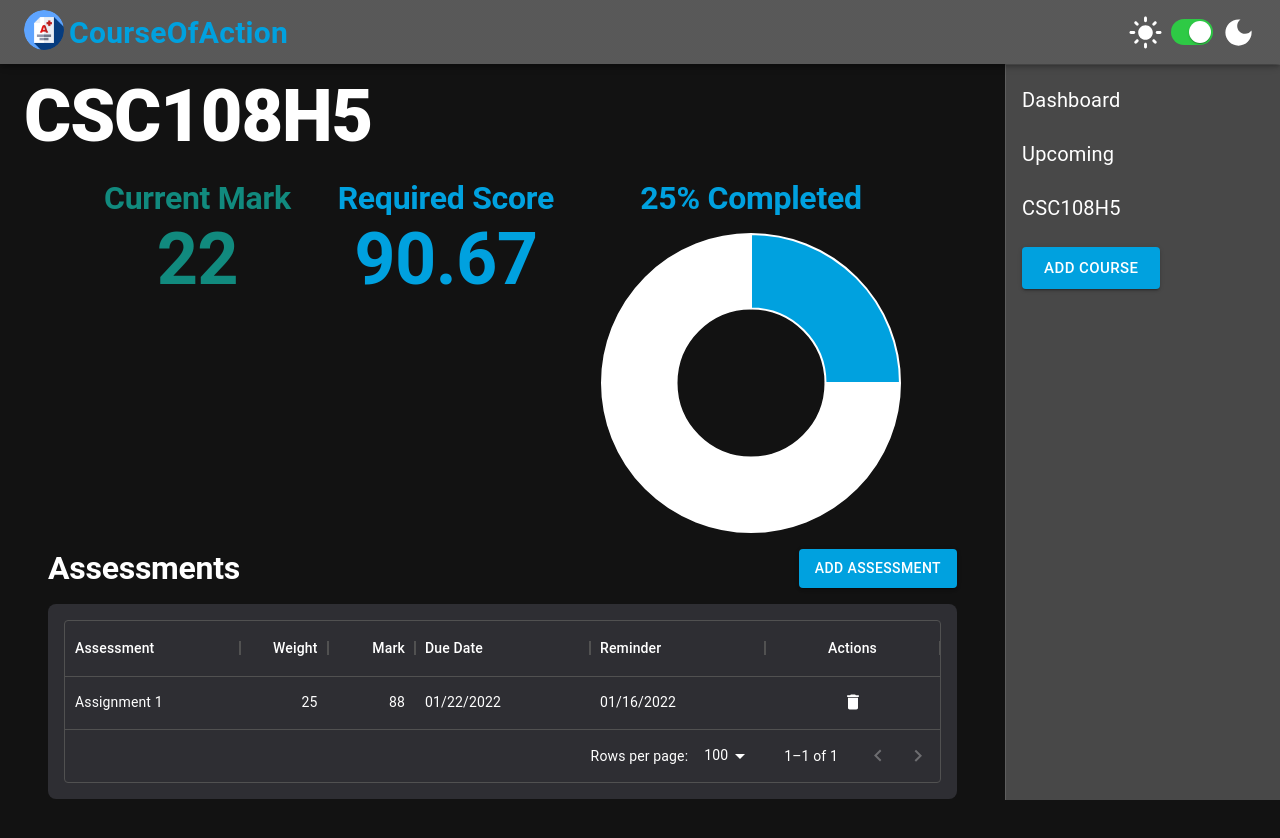
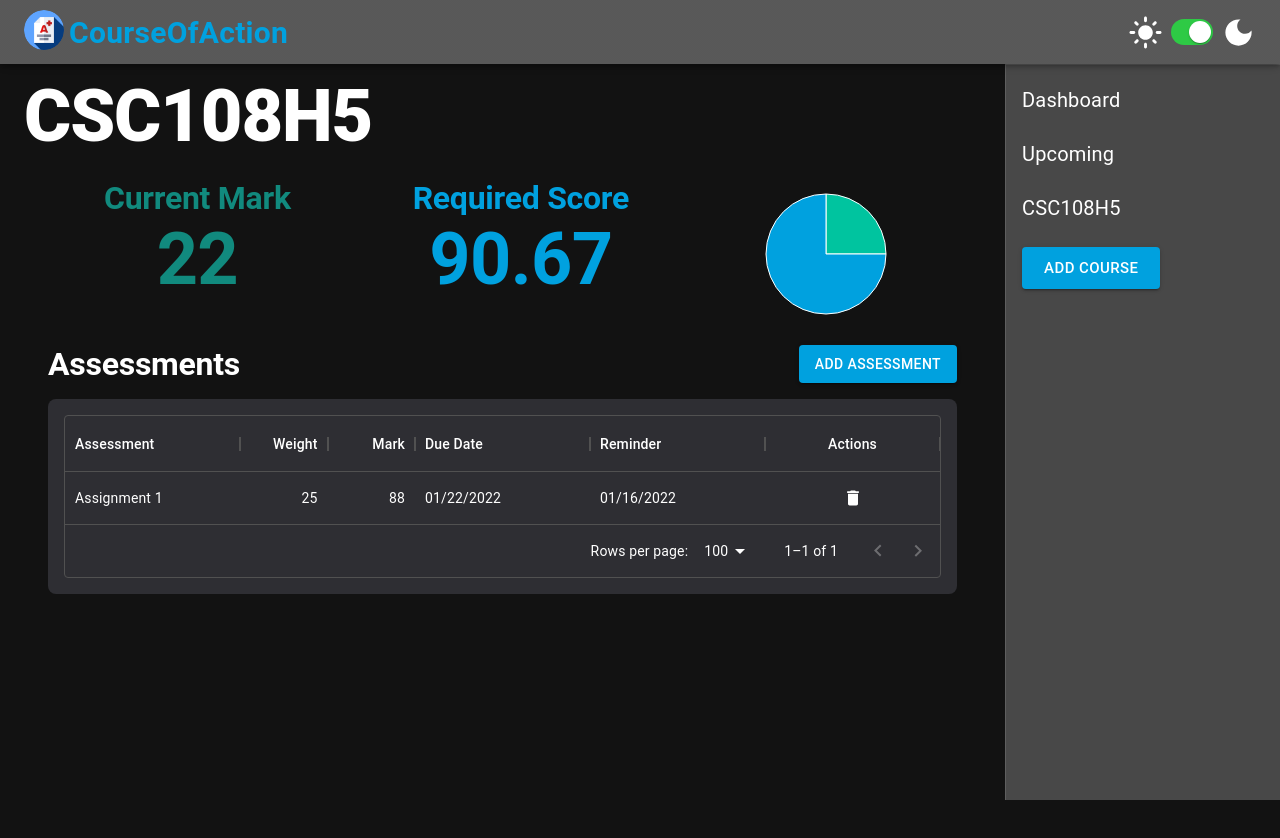
Before and after one commit to utmgdsc/CourseOfAction, a React (Create React App) app in the folder frontend/: page / in a window 1280 px wide. After the commit the page ends 800 px from the top, so only its background shows below. Built offline with nearby package versions, Linux system fonts and the light colour scheme.

Commit message:
Added a working graph with tooltip fixed required score glitch

```diff
--- a/frontend/package.json
+++ b/frontend/package.json
@@ -16,14 +16,13 @@
     "@types/node": "^16.11.21",
     "@types/react": "^17.0.38",
     "@types/react-dom": "^17.0.11",
-    "chart.js": "^3.7.1",
     "react": "^17.0.2",
-    "react-chartjs-2": "^4.0.1",
     "react-cookie": "^4.1.1",
     "react-dom": "^17.0.2",
     "react-redux": "^7.2.6",
     "react-router-dom": "^6.2.1",
     "react-scripts": "5.0.0",
+    "recharts": "^2.1.9",
     "typescript": "^4.5.5",
     "web-vitals": "^2.1.4"
   },
--- a/frontend/src/App.tsx
+++ b/frontend/src/App.tsx
@@ -38,7 +38,11 @@ function App() {
           <Box>
             <BrowserRouter>
               <Navbar updateThemeCookie={setCookies} />
-              <Box component="main" sx={{ mr: { md: "275px" } }} mt="75px">
+              <Box
+                component="main"
+                sx={{ mr: { md: "275px", xl: "0" } }}
+                mt="75px"
+              >
                 <Routes>
                   <Route
                     path="/"
--- a/frontend/src/components/Assessments.tsx
+++ b/frontend/src/components/Assessments.tsx
@@ -18,7 +18,6 @@ import {
 } from "@mui/material";
 import DeleteIcon from "@mui/icons-material/Delete";
 import { Assessment, addAssessment, deleteAssessment } from "../store/courses";
-import { useDispatch } from "react-redux";
 
 interface lstType {
   tableData: Assessment[];
--- a/frontend/src/components/Course.tsx
+++ b/frontend/src/components/Course.tsx
@@ -2,14 +2,32 @@ import { Container, Typography, Box, Stack } from "@mui/material";
 import { useEffect, useState } from "react";
 import Assessments from "../components/Assessments";
 import { CourseInterface, updateAssessment } from "../store/courses";
-import { Doughnut } from "react-chartjs-2";
 import { useTheme } from "@mui/system";
-import { Chart, ArcElement } from "chart.js";
-Chart.register(ArcElement);
+import { PieChart, Pie, Cell, Tooltip } from "recharts";
 
 interface propTypes {
   courseInfo: CourseInterface;
 }
+
+const CustomTooltip = ({ active, payload, label }: any) => {
+  if (active && payload && payload.length) {
+    return (
+      <div
+        className="custom-tooltip"
+        style={{
+          backgroundColor: "#ffff",
+          padding: "5px",
+          border: "1px solid #cccc",
+          color: "black",
+        }}
+      >
+        <label>{`${payload[0].value}% ${payload[0].name} `}</label>
+      </div>
+    );
+  }
+
+  return null;
+};
 
 function Course({ courseInfo }: propTypes) {
   // const [isDeleteOpen, setIsDeleteOpen] = useState(false);
@@ -27,20 +45,12 @@ function Course({ courseInfo }: propTypes) {
     updateCourse();
   }, [assessments]);
 
-  const data = {
-    labels: ["Completed", "Left"],
-    datasets: [
-      {
-        label: "Completed",
-        data: [100 - course.percentLeft, course.percentLeft],
-        backgroundColor: [
-          theme.palette.primary.main,
-          theme.palette.text.primary,
-        ],
-        hoverOffset: 2,
-      },
-    ],
-  };
+  const data = [
+    { name: "Completed", value: 100 - course.percentLeft },
+    { name: "Left", value: course.percentLeft },
+  ];
+
+  const COLORS = ["#00C49F", theme.palette.primary.main];
 
   const calculateGradeData = (desiredScore: number) => {
     let currentWeight: number = 0;
@@ -52,12 +62,12 @@ function Course({ courseInfo }: propTypes) {
     });
     // Overall Percentages
     const percentLeft = 100 - parseFloat(currentWeight.toFixed(2));
-    // const percentLost = currentWeight - percentScored
-    const scoreRequired = parseFloat(
-      ((desiredScore - percentScored) * (100 / percentLeft)).toFixed(2)
-    );
-
-    console.log(scoreRequired, desiredScore);
+    let scoreRequired;
+    if (percentLeft > 0)
+      scoreRequired = parseFloat(
+        ((desiredScore - percentScored) * (100 / percentLeft)).toFixed(2)
+      );
+    else scoreRequired = 0;
 
     return {
       percentLeft,
@@ -110,26 +120,32 @@ function Course({ courseInfo }: propTypes) {
             </Typography>
           </Stack>
           <Stack alignContent="center">
-            <Typography
+            {/* <Typography
               textAlign="center"
               variant="h2"
               mb={2}
               color="primary.main"
             >
-              {100 - course.percentLeft}% Completed
-            </Typography>
-
-            <Doughnut
-              data={data}
-              options={{
-                maintainAspectRatio: true,
-                responsive: true,
-                layout: {
-                  autoPadding: true,
-                },
-                plugins: {},
-              }}
-            />
+              Completed
+            </Typography> */}
+            <PieChart width={150} height={150}>
+              <Pie
+                data={data}
+                cx="50%"
+                cy="50%"
+                // innerRadius={40}
+                outerRadius={60}
+                dataKey="value"
+              >
+                {data.map((entry, index) => (
+                  <Cell
+                    key={`cell-${index}`}
+                    fill={COLORS[index % COLORS.length]}
+                  ></Cell>
+                ))}
+              </Pie>
+              <Tooltip content={<CustomTooltip />} />
+            </PieChart>
           </Stack>
         </Stack>
 
--- a/frontend/src/theme.js
+++ b/frontend/src/theme.js
@@ -1,6 +1,15 @@
 import { createTheme } from "@mui/material/styles";
 
 const dark_theme = createTheme({
+  breakpoints: {
+    values: {
+      xs: 0,
+      sm: 600,
+      md: 900,
+      lg: 1200,
+      xl: 1700,
+    },
+  },
   palette: {
     mode: "dark",
     primary: {
@@ -61,6 +70,15 @@ const dark_theme = createTheme({
 });
 
 const light_theme = createTheme({
+  breakpoints: {
+    values: {
+      xs: 0,
+      sm: 600,
+      md: 900,
+      lg: 1200,
+      xl: 1700,
+    },
+  },
   palette: {
     mode: "light",
     primary: {
```
